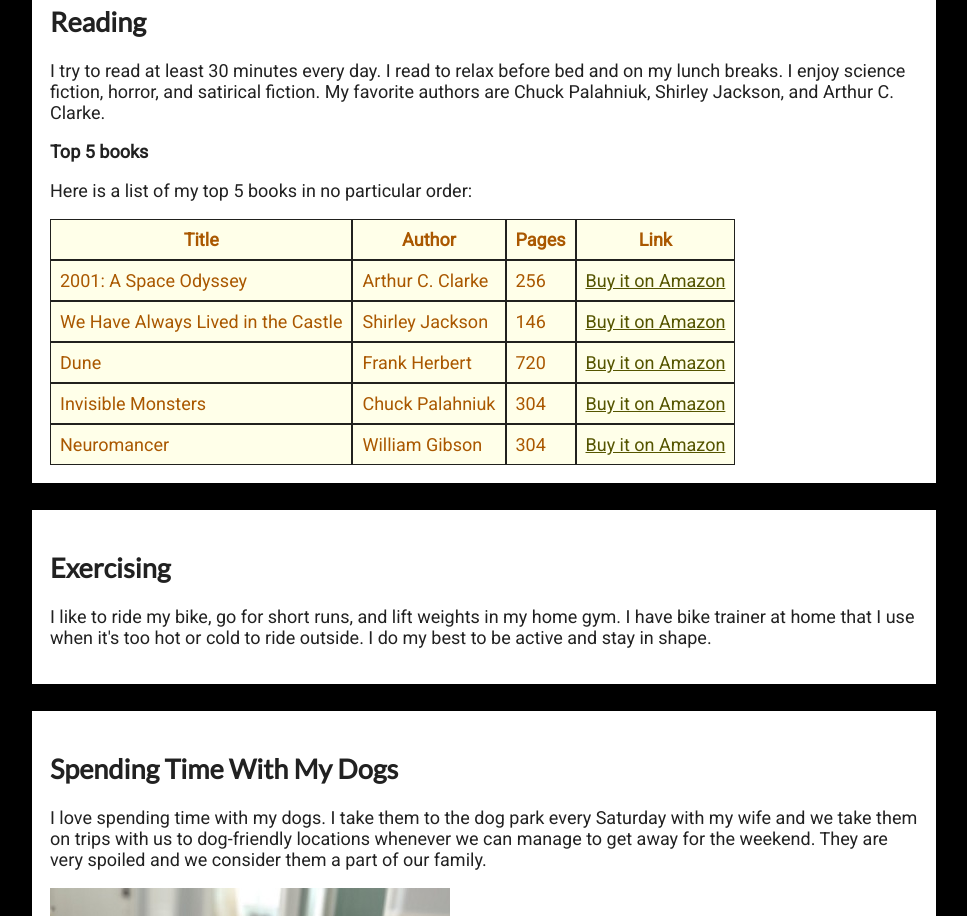
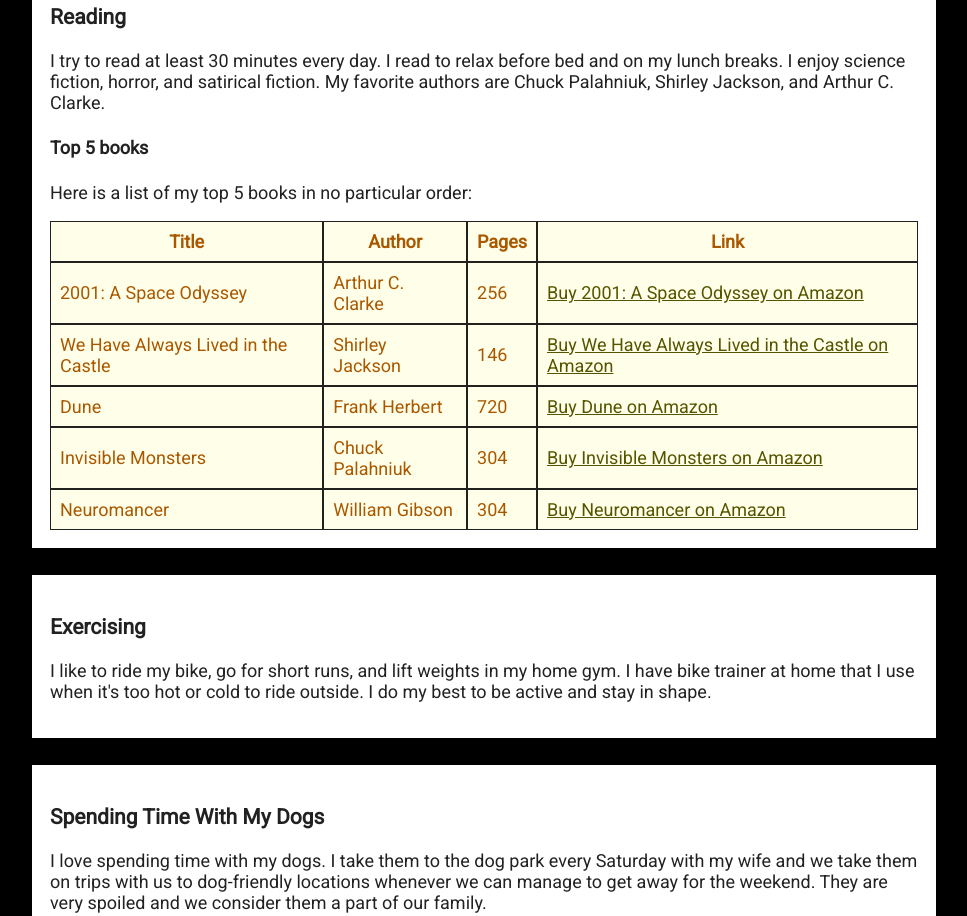
Before and after one commit to jboyer87/CIS2, a plain HTML site: page Assignments/Assignment08/02-Finish/index.html in a window 1280 px wide. Shown: the part 498-1414 px from the top of the page, without its empty margins (156-1123 px from the left). Drawn offline with Linux system fonts and the light colour scheme.

Commit message:
Fixed header nesting, fixed amazon links

```diff
--- a/Assignments/Assignment08/02-Finish/index.html
+++ b/Assignments/Assignment08/02-Finish/index.html
@@ -16,10 +16,10 @@
 	<main>
 		<h2>My favorite things</h2>
 		<div class="favorite-thing">
-			<h2>Reading</h2>
+			<h3>Reading</h3>
 			<p>I try to read at least 30 minutes every day. I read to relax before bed and on my lunch breaks. I enjoy science fiction, horror, and satirical fiction. My favorite authors are Chuck Palahniuk, Shirley Jackson, and Arthur C. Clarke.</p>
 
-			<strong>Top 5 books</strong>
+			<h4>Top 5 books</h4>
 			<p>Here is a list of my top 5 books in no particular order:</p>
 			<table>
 				<thead>
@@ -35,49 +35,49 @@
 						<td>2001: A Space Odyssey</td>
 						<td>Arthur C. Clarke</td>
 						<td>256</td>
-						<td><a href="https://www.amazon.com/gp/product/0143111574">Buy it on Amazon</a></td>
+						<td><a href="https://www.amazon.com/gp/product/0143111574">Buy 2001: A Space Odyssey on Amazon</a></td>
 					</tr>
 					<tr>
 						<td>We Have Always Lived in the Castle</td>
 						<td>Shirley Jackson</td>
 						<td>146</td>
-						<td><a href="https://www.amazon.com/gp/product/0143039970/">Buy it on Amazon</a></td>
+						<td><a href="https://www.amazon.com/gp/product/0143039970/">Buy We Have Always Lived in the Castle on Amazon</a></td>
 					</tr>
 					<tr>
 						<td>Dune</td>
 						<td>Frank Herbert</td>
 						<td>720</td>
-						<td><a href="https://www.amazon.com/d/0143111582/">Buy it on Amazon</a></td>
+						<td><a href="https://www.amazon.com/d/0143111582/">Buy Dune on Amazon</a></td>
 					</tr>
 					<tr>
 						<td>Invisible Monsters</td>
 						<td>Chuck Palahniuk</td>
 						<td>304</td>
-						<td><a href="https://www.amazon.com/gp/product/0393355950">Buy it on Amazon</a></td>
+						<td><a href="https://www.amazon.com/gp/product/0393355950">Buy Invisible Monsters on Amazon</a></td>
 					</tr>
 					<tr>
 						<td>Neuromancer</td>
 						<td>William Gibson</td>
 						<td>304</td>
-						<td><a href="https://www.amazon.com/gp/product/0143111604">Buy it on Amazon</a></td>
+						<td><a href="https://www.amazon.com/gp/product/0143111604">Buy Neuromancer on Amazon</a></td>
 					</tr>
 				</tbody>
 			</table>
 		</div>
 
 		<div class="favorite-thing">
-			<h2>Exercising</h2>
+			<h3>Exercising</h3>
 			<p>I like to ride my bike, go for short runs, and lift weights in my home gym. I have bike trainer at home that I use when it's too hot or cold to ride outside. I do my best to be active and stay in shape.</p>
 		</div>
 
 		<div class="favorite-thing">
-			<h2>Spending Time With My Dogs</h2>
+			<h3>Spending Time With My Dogs</h3>
 			<p>I love spending time with my dogs. I take them to the dog park every Saturday with my wife and we take them on trips with us to dog-friendly locations whenever we can manage to get away for the weekend. They are very spoiled and we consider them a part of our family.</p>
 			<img src="images/ourpups.jpg" alt="A photo of my two dogs laying on the couch together">
 		</div>
 
 		<div id="contact">
-			<h2>Contact Me</h2>
+			<h3>Contact Me</h3>
 			<p>You can <a href="form.html">contact me about anything</a></p>
 		</div>
 	</main>
```
